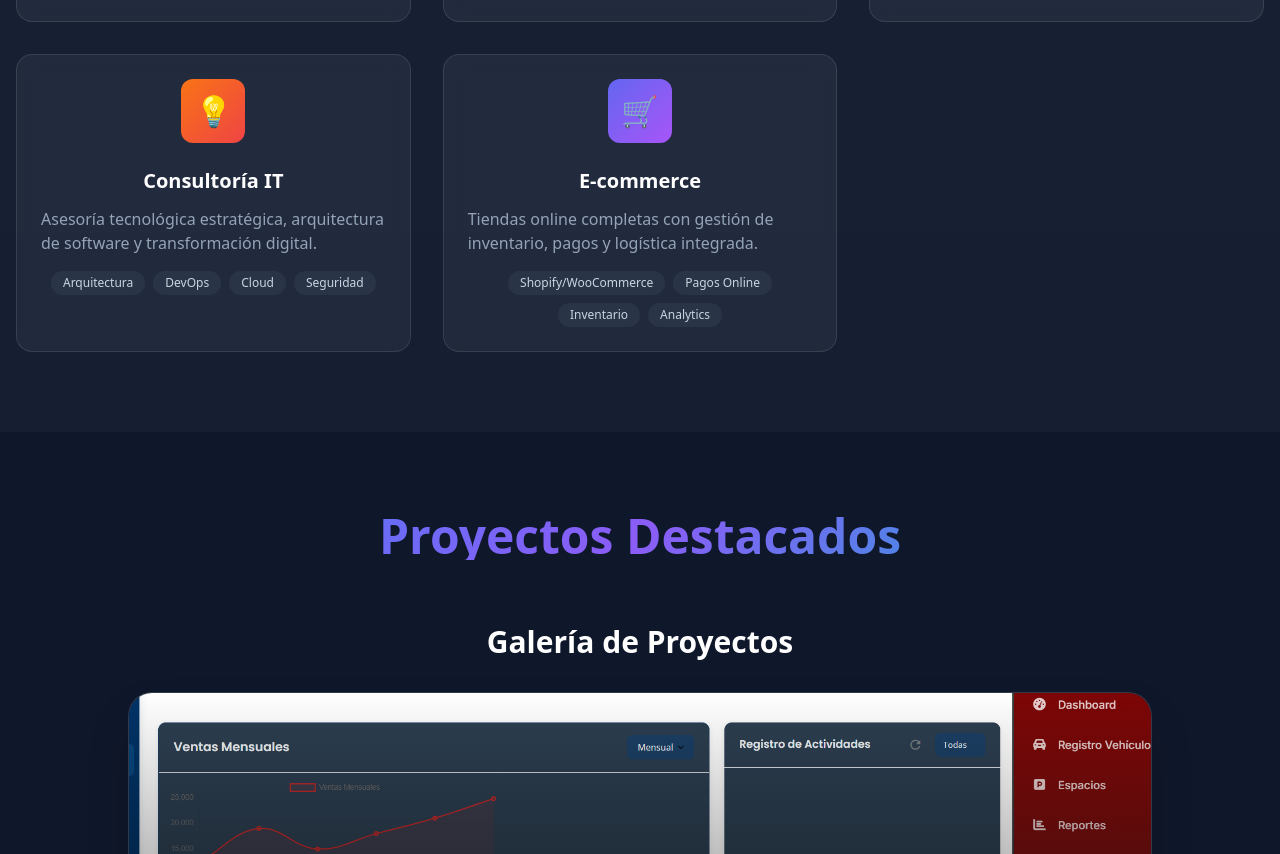
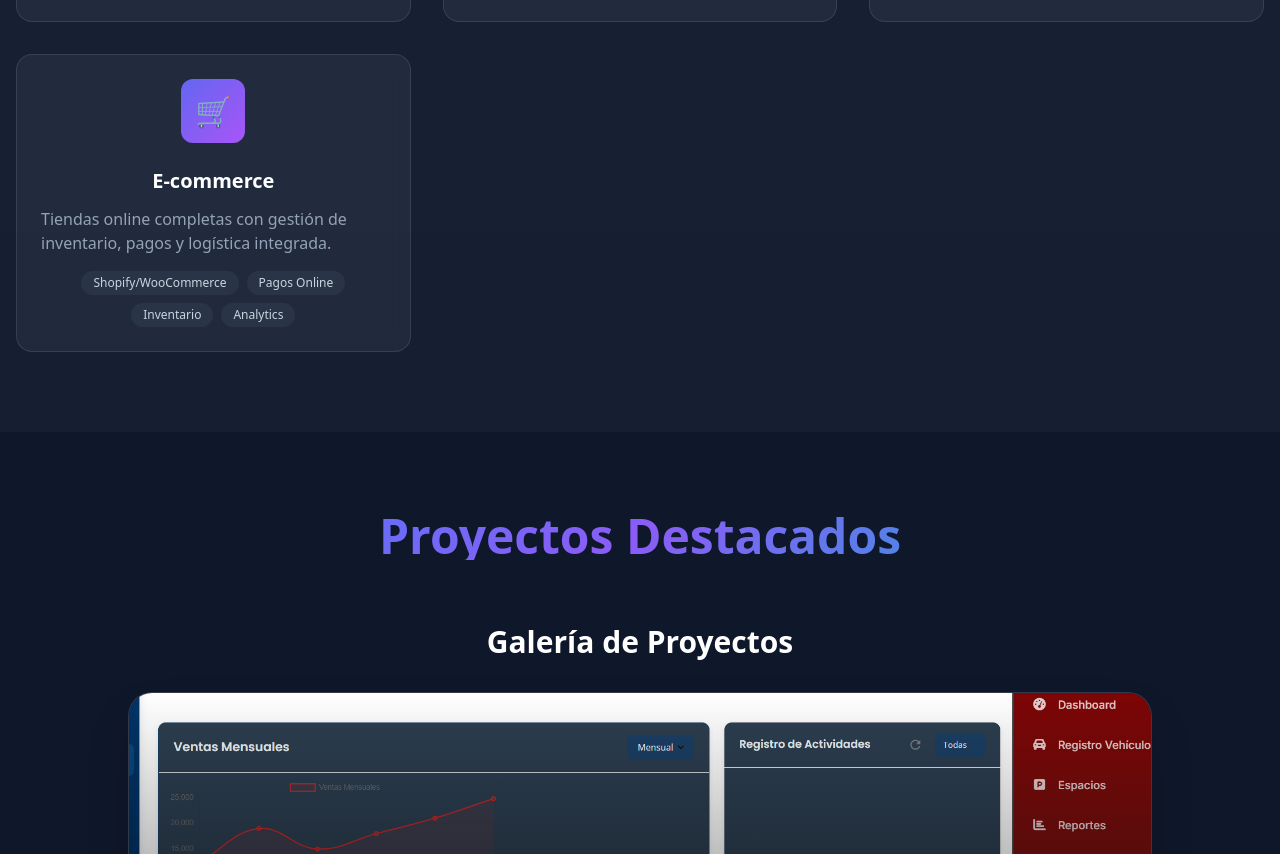
Before and after one commit to Lovoh17/Portafolio, a plain HTML site: page index.html in a window 1280 px wide. Shown: the part 1292-2146 px from the top of the page. Drawn offline with nearby package versions, Linux system fonts and the light colour scheme.

Commit message:
Update index.html

```diff
--- a/index.html
+++ b/index.html
@@ -321,13 +321,6 @@
                 features: ["ERP/CRM", "APIs REST", "Dashboards", "Reportes"]
             },
             {
-                title: "Consultoría IT",
-                description: "Asesoría tecnológica estratégica, arquitectura de software y transformación digital.",
-                icon: "💡",
-                color: "from-orange-500 to-red-500",
-                features: ["Arquitectura", "DevOps", "Cloud", "Seguridad"]
-            },
-            {
                 title: "E-commerce",
                 description: "Tiendas online completas con gestión de inventario, pagos y logística integrada.",
                 icon: "🛒",
```
